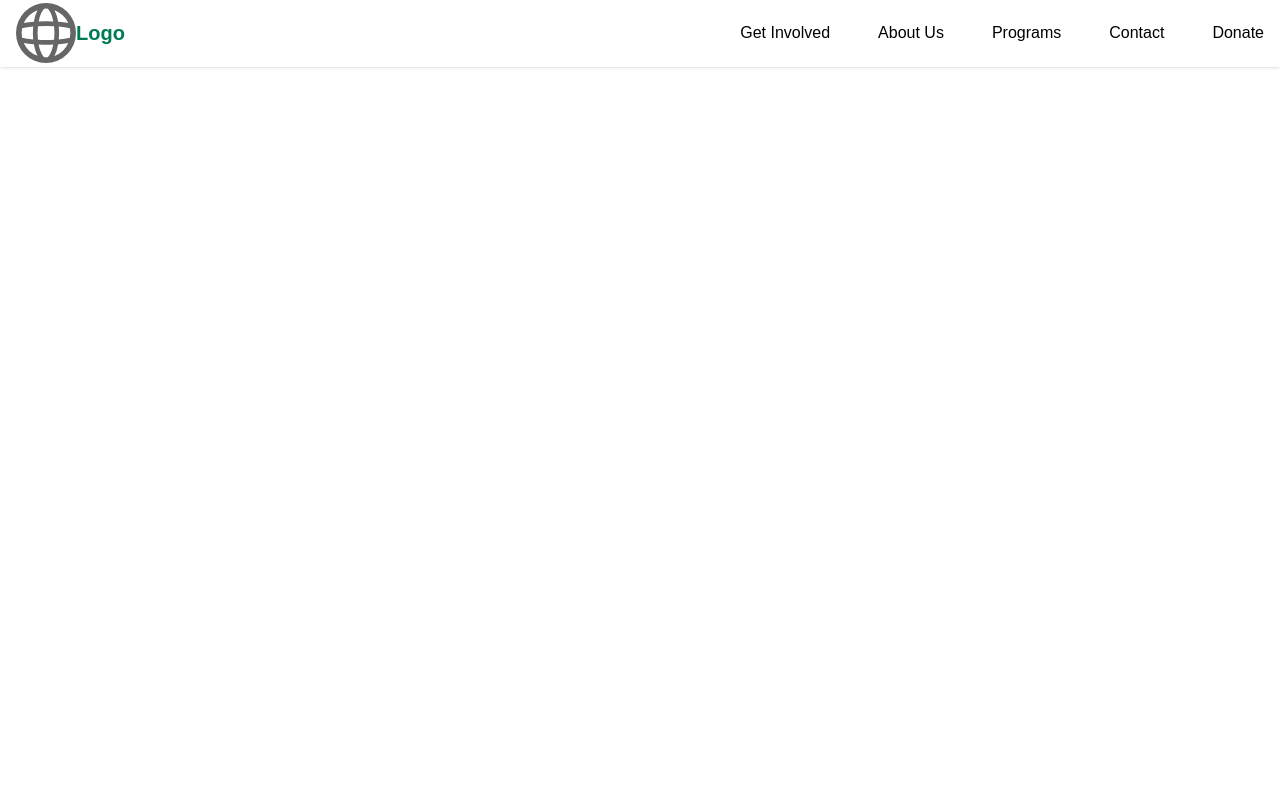
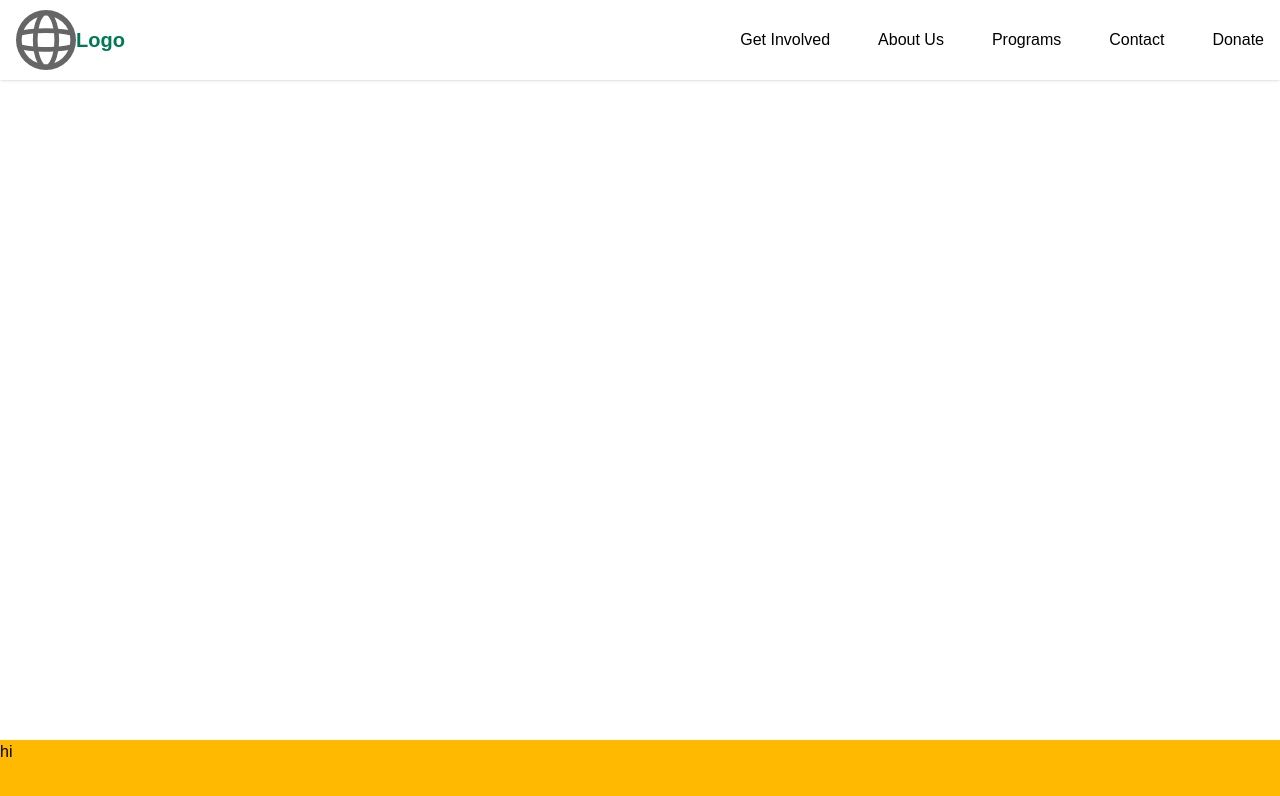
Before and after one commit to jayc-gh/Shaping-Wellness, a Next.js app: page /about-us/research in a window 1280 px wide. Shown: the top 796 px of the page. Built offline with nearby package versions, Linux system fonts and the light colour scheme.

Commit message:
footer branch

```diff
--- a/app/layout.tsx
+++ b/app/layout.tsx
@@ -2,6 +2,7 @@ import type { Metadata } from 'next';
 import { Geist, Geist_Mono } from 'next/font/google';
 import './globals.css';
 import NavBar from '@/components/navbar';
+import Footer from '@/components/footer';
 
 const geistSans = Geist({
   variable: '--font-geist-sans',
@@ -30,6 +31,7 @@ export default function RootLayout({
       >
         <NavBar />
         {children}
+        <Footer />
       </body>
     </html>
   );
--- /dev/null
+++ b/components/footer.tsx
@@ -0,0 +1,9 @@
+'use client';
+
+export default function Footer() {
+  return (
+    <footer className="fixed w-full h-15 bottom-0 left-0 bg-amber-400">
+      <p>hi</p>
+    </footer>
+  );
+}
--- a/components/navbar.tsx
+++ b/components/navbar.tsx
@@ -32,7 +32,7 @@ export default function NavBar() {
   const linkStyles = 'block px-4 py-2 hover:bg-gray-100 hover:rounded-md w-35';
 
   return (
-    <nav className="flex justify-between items-center fixed top-0 left-0 w-full bg-white shadow-sm z-999 text-black h-1/12">
+    <nav className="flex justify-between items-center fixed top-0 left-0 w-full bg-white shadow-sm z-999 text-black h-20">
       {/* left/logo side of navbar */}
       <div className="max-w-7xl px-4 py-3">
         <Link
```
